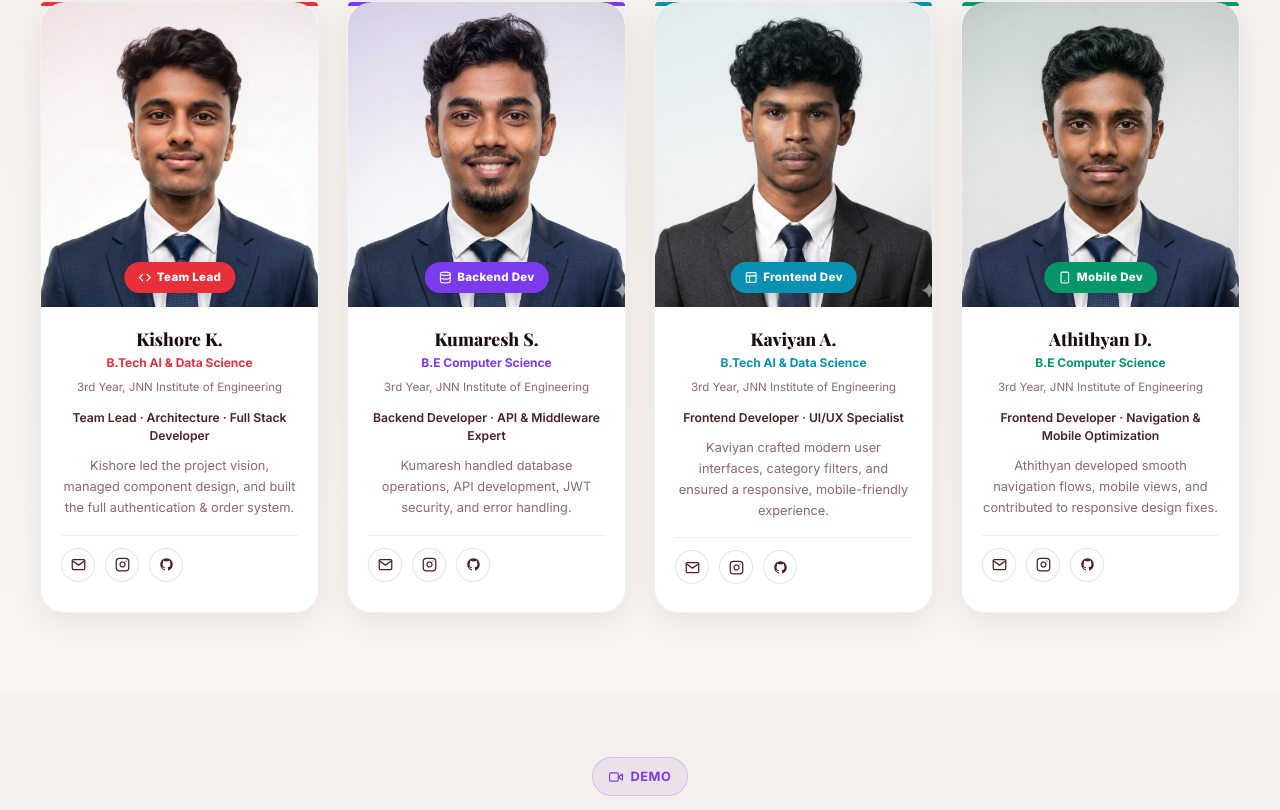
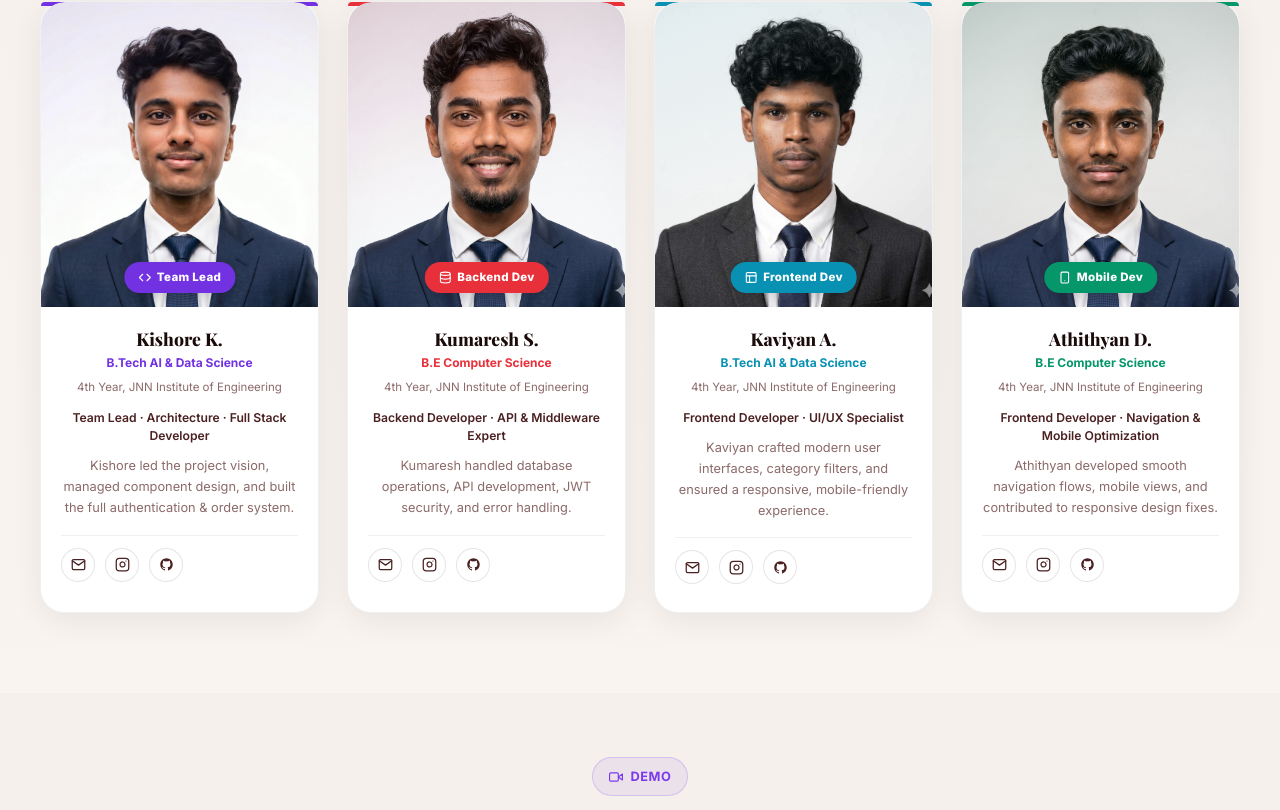
Before and after one commit to Kishore22101/Food-Delivery-App, a React (Vite) app in the folder client/: page /about in a window 1280 px wide. Shown: the part 1174-1984 px from the top of the page. Built offline with nearby package versions, Linux system fonts and the light colour scheme; no server answers; a web font is replaced by a local one.

Commit message:
style: update team members details and accent colors in About Us

```diff
--- a/client/src/pages/About.jsx
+++ b/client/src/pages/About.jsx
@@ -23,12 +23,12 @@ const team = [
   {
     name: 'Kishore K.',
     degree: 'B.Tech AI & Data Science',
-    year: '3rd Year, JNN Institute of Engineering',
+    year: '4th Year, JNN Institute of Engineering',
     role: 'Team Lead · Architecture · Full Stack Developer',
     roleShort: 'Team Lead',
     desc: 'Kishore led the project vision, managed component design, and built the full authentication & order system.',
     icon: <IconCode />,
-    color: '#E8303A',
+    color: '#7232e2ff',
     image: kishoreImg,
     email: 'kishore22oct@gmail.com',
     instagram: 'https://www.instagram.com/itz.kizzzy?igsh=emZxdXZ1aXFqeXBk',
@@ -37,12 +37,12 @@ const team = [
   {
     name: 'Kumaresh S.',
     degree: 'B.E Computer Science',
-    year: '3rd Year, JNN Institute of Engineering',
+    year: '4th Year, JNN Institute of Engineering',
     role: 'Backend Developer · API & Middleware Expert',
     roleShort: 'Backend Dev',
     desc: 'Kumaresh handled database operations, API development, JWT security, and error handling.',
     icon: <IconDatabase />,
-    color: '#7C3AED',
+    color: '#E8303A',
     image: kumareshImg,
     email: 'skumaresh200@gmail.com',
     instagram: 'https://www.instagram.com/__kumaresh__02?igsh=MTRvZGFhaWhtZDQ1dg==',
@@ -51,7 +51,7 @@ const team = [
   {
     name: 'Kaviyan A.',
     degree: 'B.Tech AI & Data Science',
-    year: '3rd Year, JNN Institute of Engineering',
+    year: '4th Year, JNN Institute of Engineering',
     role: 'Frontend Developer · UI/UX Specialist',
     roleShort: 'Frontend Dev',
     desc: 'Kaviyan crafted modern user interfaces, category filters, and ensured a responsive, mobile-friendly experience.',
@@ -65,7 +65,7 @@ const team = [
   {
     name: 'Athithyan D.',
     degree: 'B.E Computer Science',
-    year: '3rd Year, JNN Institute of Engineering',
+    year: '4th Year, JNN Institute of Engineering',
     role: 'Frontend Developer · Navigation & Mobile Optimization',
     roleShort: 'Mobile Dev',
     desc: 'Athithyan developed smooth navigation flows, mobile views, and contributed to responsive design fixes.',
```
